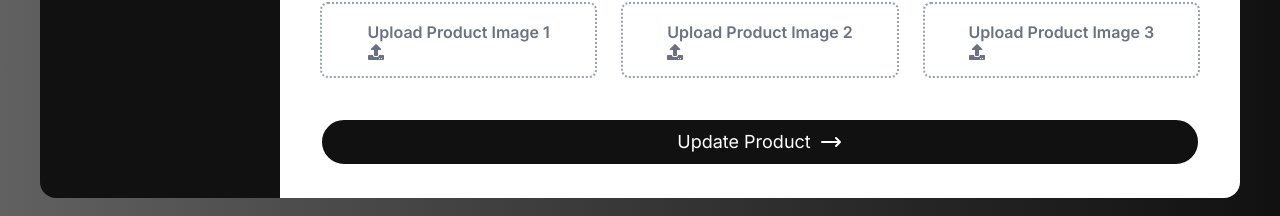
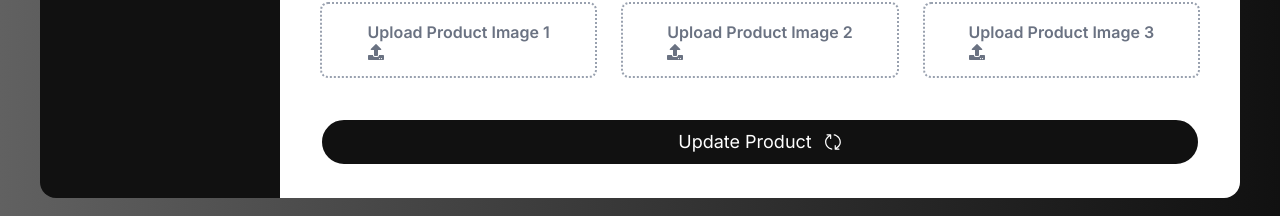
Before and after one commit to SajeedAninda/Tech-Gear, a Next.js app: page /products/1 in a window 1280 px wide. Shown: the part 695-911 px from the top of the page. Built offline with nearby package versions, Linux system fonts and the light colour scheme; no server answers.

Commit message:
Fixed add product and update product button

```diff
--- a/src/components/Admin/AddProduct.jsx
+++ b/src/components/Admin/AddProduct.jsx
@@ -3,6 +3,7 @@ import React, { useState } from 'react'
 import useAxiosInstance from '../Hooks/useAxiosInstance'
 import { FaUpload } from 'react-icons/fa'
 import toast from 'react-hot-toast'
+import { MdAddToPhotos } from 'react-icons/md'
 
 const gadgetData = {
   Smartphones: [
@@ -320,22 +321,10 @@ const AddProduct = () => {
         {/* Submit */}
         <button
           type='submit'
-          className='relative z-10 overflow-hidden border-2 rounded-full group flex justify-center items-center w-full px-10 py-2 mt-10 text-lg text-white bg-[#111111] hover:bg-[#2e2e2e] cursor-pointer'
+          className='relative z-10 overflow-hidden border-2 rounded-full group flex justify-center items-center w-full px-10 py-2 mt-10 text-lg text-white bg-[#111111] hover:bg-[#2e2e2e] cursor-pointer gap-3'
         >
           Add Product
-          <svg
-            className='w-6 h-6 ml-2 transition-transform duration-300 group-hover:rotate-90'
-            fill='none'
-            stroke='currentColor'
-            strokeWidth='2'
-            viewBox='0 0 24 24'
-          >
-            <path
-              strokeLinecap='round'
-              strokeLinejoin='round'
-              d='M17 8l4 4m0 0l-4 4m4-4H3'
-            />
-          </svg>
+          <MdAddToPhotos />
         </button>
       </form>
     </div>
--- a/src/components/Admin/UpdateProduct.jsx
+++ b/src/components/Admin/UpdateProduct.jsx
@@ -5,6 +5,8 @@ import useAxiosInstance from '../Hooks/useAxiosInstance'
 import { useQuery } from '@tanstack/react-query'
 import { FaUpload } from 'react-icons/fa'
 import toast from 'react-hot-toast'
+import { RxUpdate } from "react-icons/rx";
+
 
 const UpdateProduct = () => {
   const gadgetData = {
@@ -361,22 +363,11 @@ const UpdateProduct = () => {
         {/* Submit */}
         <button
           type='submit'
-          className='relative z-10 overflow-hidden border-2 rounded-full group flex justify-center items-center w-full px-10 py-2 mt-10 text-lg text-white bg-[#111111] hover:bg-[#2e2e2e]'
+          className='relative z-10 cursor-pointer gap-3 overflow-hidden border-2 rounded-full group flex justify-center items-center w-full px-10 py-2 mt-10 text-lg text-white bg-[#111111] hover:bg-[#2e2e2e]'
         >
           Update Product
-          <svg
-            className='w-6 h-6 ml-2 transition-transform duration-300 group-hover:rotate-90'
-            fill='none'
-            stroke='currentColor'
-            strokeWidth='2'
-            viewBox='0 0 24 24'
-          >
-            <path
-              strokeLinecap='round'
-              strokeLinejoin='round'
-              d='M17 8l4 4m0 0l-4 4m4-4H3'
-            />
-          </svg>
+          <RxUpdate />
+
         </button>
       </form>
     </div>
```
